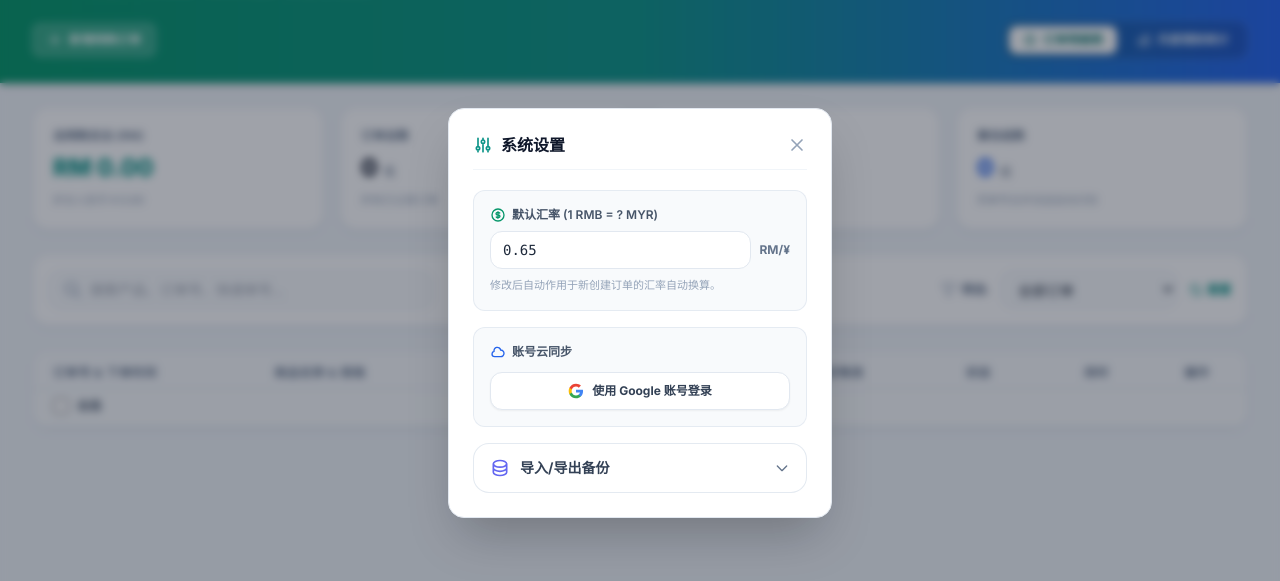
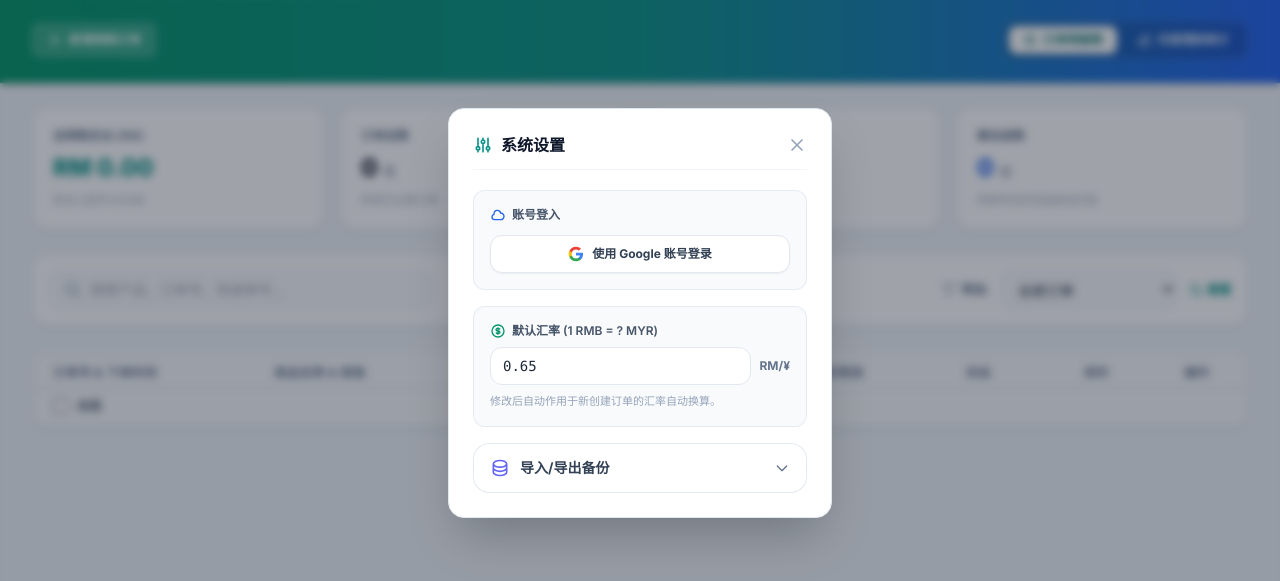
Before and after one commit to jiebochua-tech/Pinduoduotracking, a plain HTML site: page index.html in a window 1280 px wide. Both pictures are taken after a click on the button "系统设置". Shown: the part 87-668 px from the top of the page. Drawn offline with nearby package versions, Linux system fonts and the light colour scheme; no server answers.

Commit message:
将默认汇率至于账号云同步选项下方

```diff
--- a/index.html
+++ b/index.html
@@ -437,24 +437,11 @@
             </div>
 
             <div class="space-y-4">
-                <!-- 1. 人民币兑马币汇率设置 -->
-                <div class="bg-slate-50 p-4 rounded-xl border border-slate-200/80 space-y-2">
-                    <label class="flex items-center gap-1.5 text-xs font-semibold text-slate-600 uppercase">
-                        <svg class="w-4 h-4 text-emerald-600" fill="none" stroke="currentColor" viewBox="0 0 24 24"><path stroke-linecap="round" stroke-linejoin="round" stroke-width="2" d="M12 8c-1.657 0-3 .895-3 2s1.343 2 3 2 3 .895 3 2-1.343 2-3 2m0-8c1.11 0 2.08.402 2.599 1M12 8V7m0 1v8m0 0v1m0-1c-1.11 0-2.08-.402-2.599-1M21 12a9 9 0 11-18 0 9 9 0 0118 0z"></path></svg>
-                        默认汇率 (1 RMB = ? MYR)
-                    </label>
-                    <div class="flex items-center gap-2">
-                        <input type="number" step="0.001" id="exchangeRateInput" onchange="updateExchangeRate(this.value)" class="w-full px-3 py-2 text-sm bg-white border border-slate-200 rounded-xl font-mono outline-none focus:ring-2 focus:ring-teal-500/20 focus:border-teal-500" placeholder="0.65">
-                        <span class="text-xs font-bold text-slate-500 whitespace-nowrap">RM/¥</span>
-                    </div>
-                    <span class="text-[11px] text-slate-400 block">修改后自动作用于新创建订单的汇率自动换算。</span>
-                </div>
-
-                <!-- 2. 云同步账号 -->
+                <!-- 1. 云同步账号 -->
                 <div class="bg-slate-50 p-4 rounded-xl border border-slate-200/80 space-y-3">
                     <label class="flex items-center gap-1.5 text-xs font-semibold text-slate-600 uppercase">
                         <svg class="w-4 h-4 text-blue-600" fill="none" stroke="currentColor" viewBox="0 0 24 24"><path stroke-linecap="round" stroke-linejoin="round" stroke-width="2" d="M3 15a4 4 0 004 4h9a5 5 0 10-.1-9.999 5.002 5.002 0 10-9.78 2.096A4.001 4.001 0 003 15z"></path></svg>
-                        账号云同步
+                        账号登入
                     </label>
                     <div class="flex flex-col gap-2.5">
                         <div id="user-info" class="text-xs font-semibold text-teal-700 hidden text-center bg-teal-50 py-2 rounded-lg border border-teal-200"></div>
@@ -467,6 +454,19 @@
                             退出当前账号
                         </button>
                     </div>
+                </div>
+
+                <!-- 2. 人民币兑马币汇率设置 -->
+                <div class="bg-slate-50 p-4 rounded-xl border border-slate-200/80 space-y-2">
+                    <label class="flex items-center gap-1.5 text-xs font-semibold text-slate-600 uppercase">
+                        <svg class="w-4 h-4 text-emerald-600" fill="none" stroke="currentColor" viewBox="0 0 24 24"><path stroke-linecap="round" stroke-linejoin="round" stroke-width="2" d="M12 8c-1.657 0-3 .895-3 2s1.343 2 3 2 3 .895 3 2-1.343 2-3 2m0-8c1.11 0 2.08.402 2.599 1M12 8V7m0 1v8m0 0v1m0-1c-1.11 0-2.08-.402-2.599-1M21 12a9 9 0 11-18 0 9 9 0 0118 0z"></path></svg>
+                        默认汇率 (1 RMB = ? MYR)
+                    </label>
+                    <div class="flex items-center gap-2">
+                        <input type="number" step="0.001" id="exchangeRateInput" onchange="updateExchangeRate(this.value)" class="w-full px-3 py-2 text-sm bg-white border border-slate-200 rounded-xl font-mono outline-none focus:ring-2 focus:ring-teal-500/20 focus:border-teal-500" placeholder="0.65">
+                        <span class="text-xs font-bold text-slate-500 whitespace-nowrap">RM/¥</span>
+                    </div>
+                    <span class="text-[11px] text-slate-400 block">修改后自动作用于新创建订单的汇率自动换算。</span>
                 </div>
 
                 <!-- 3. 可折叠导入/导出备份卡片（默认折叠） -->
```
